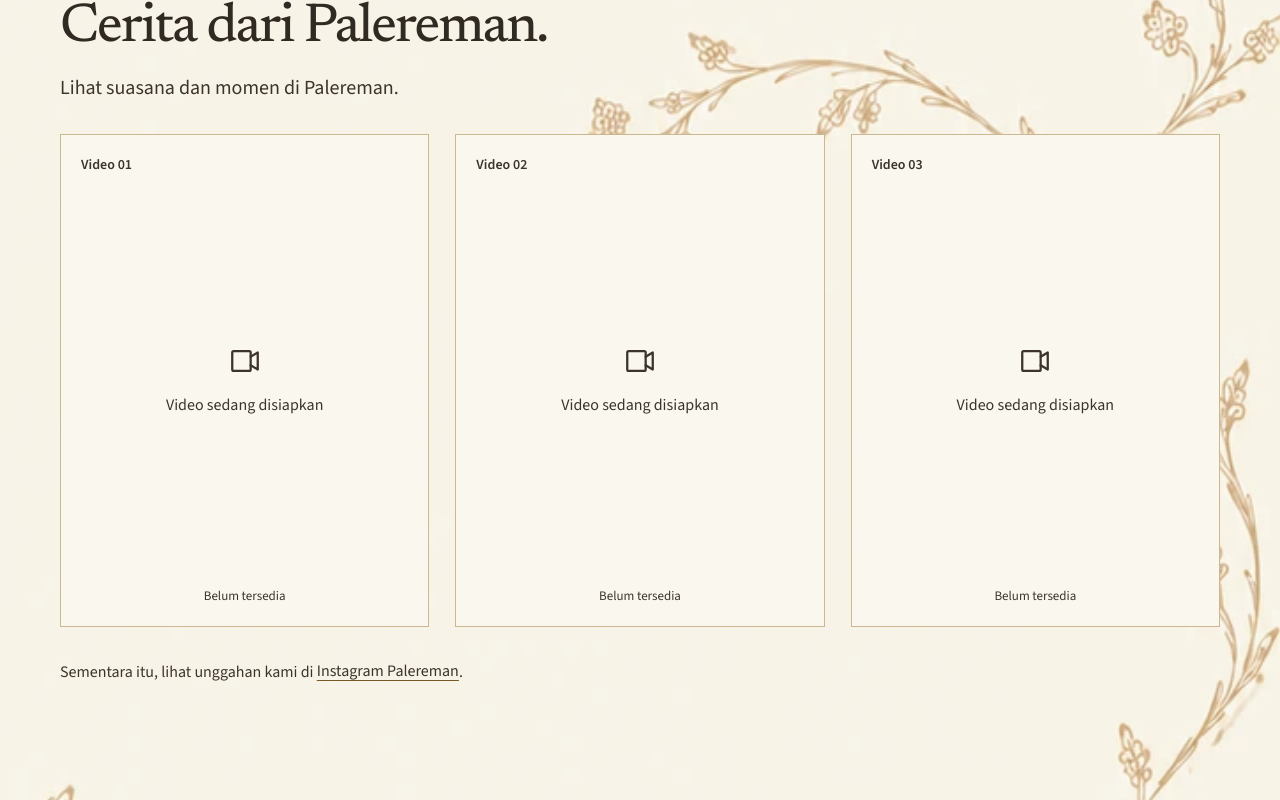
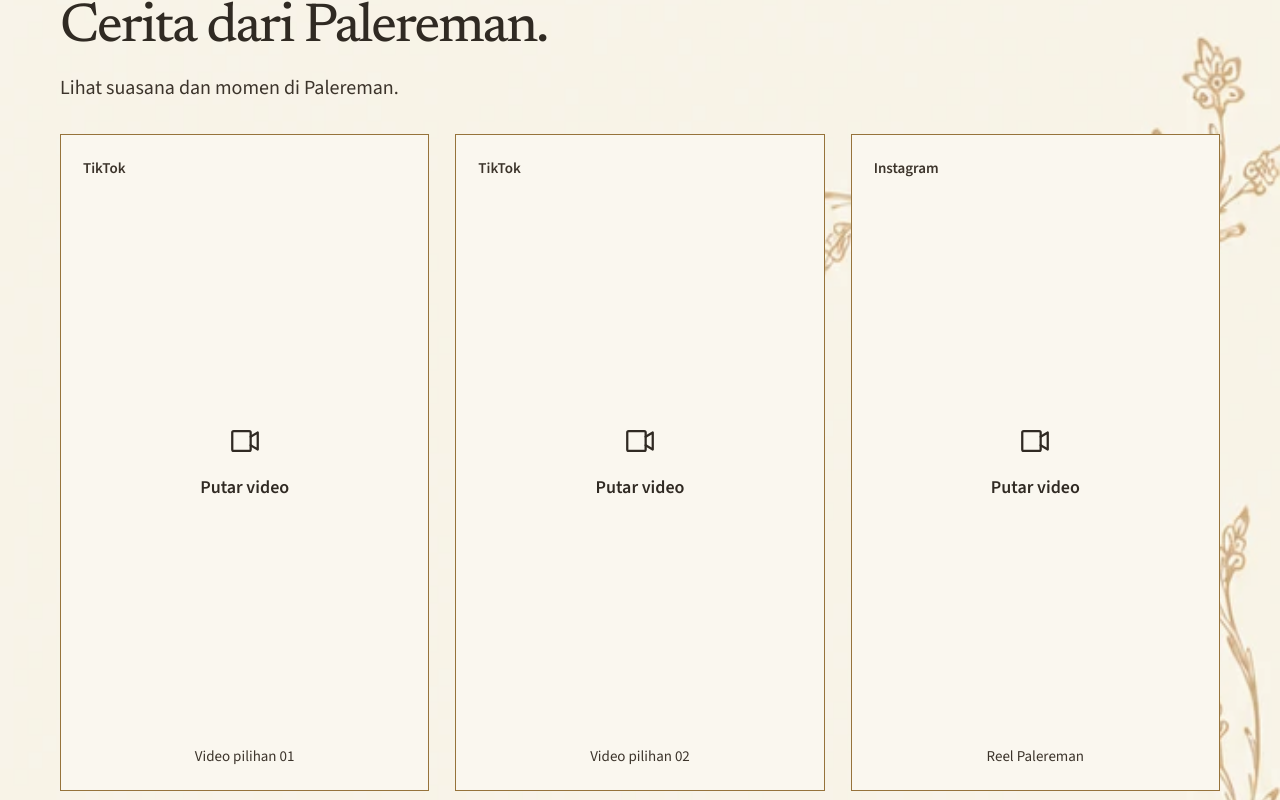
Before and after one commit to affanlst/palereman, a Next.js app: page / in a window 1280 px wide. Shown: the part 2600-3400 px from the top of the page. Built offline with nearby package versions, Linux system fonts and the light colour scheme.

Commit message:
Install selected TikTok and Instagram videos with deferred players

```diff
--- /dev/null
+++ b/src/app/api/videos/[id]/route.ts
@@ -0,0 +1,16 @@
+import { socialVideos, embedUrl } from "@/lib/social-videos";
+import { resolveTikTok } from "@/lib/resolve-tiktok";
+
+export async function GET(_request: Request, { params }: { params: Promise<{ id: string }> }) {
+  const { id } = await params;
+  const video = socialVideos.find((item) => item.id === id);
+  if (!video) return Response.json({ error: "Video tidak ditemukan." }, { status: 404 });
+
+  try {
+    const src = embedUrl(video) ?? (video.platform === "TikTok" ? await resolveTikTok(video.url) : null);
+    if (!src) throw new Error("No player URL");
+    return Response.json({ src }, { headers: { "Cache-Control": "public, max-age=3600" } });
+  } catch {
+    return Response.json({ error: "Pemutar belum dapat dibuka. Tonton melalui tautan sumber." }, { status: 502, headers: { "Cache-Control": "no-store" } });
+  }
+}
--- a/src/app/globals.css
+++ b/src/app/globals.css
@@ -88,10 +88,17 @@ section[id] { scroll-margin-top: 112px; }
 .video-index { text-align: left; font-size: 14px; font-weight: 600; color: var(--muted); }
 .video-note { font-size: 13px; color: var(--muted); }
 .video-empty-note { color: var(--muted); margin-top: 23px; font-size: 16px; }
-.social-video { min-width: 0; }
+.social-video { position: relative; min-width: 0; }
 .social-cover, .social-player { position: relative; width: 100%; aspect-ratio: 9/16; background: var(--card); border: 1px solid var(--line); }
 .social-cover { display: block; padding: 0; border-color: #96733b; }
 .social-cover img { object-fit: cover; }
+.social-cover-plain { display: flex; flex-direction: column; justify-content: space-between; align-items: stretch; padding: 22px; color: var(--ink); text-align: left; }
+.social-cover-plain:hover { background: var(--paper); }
+.cover-platform, .cover-title { font-size: 15px; color: var(--muted); }
+.cover-platform { font-weight: 600; }
+.cover-action { display: grid; justify-items: center; gap: 16px; font-size: 18px; font-weight: 600; }
+.cover-action svg { width: 34px; height: 34px; }
+.cover-title { text-align: center; }
 .play-label { position: absolute; top: 50%; left: 50%; transform: translate(-50%, -50%); padding: 14px 18px; background: var(--ink); color: var(--card); font-weight: 600; white-space: nowrap; }
 .social-player iframe { display: block; width: 100%; height: 100%; border: 0; }
 .player-error { display: grid; align-content: center; justify-items: center; height: 100%; padding: 20px; text-align: center; }
--- a/src/components/social-videos.tsx
+++ b/src/components/social-videos.tsx
@@ -1,9 +1,9 @@
 "use client";
 
 import Image from "next/image";
-import { useEffect, useState, type KeyboardEvent } from "react";
+import { useEffect, useRef, useState, type KeyboardEvent } from "react";
 import { Icon } from "@/components/icon";
-import { embedUrl, socialVideos } from "@/lib/social-videos";
+import { embedUrl, socialVideos, type SocialVideo } from "@/lib/social-videos";
 import { profile } from "@/lib/profile";
 
 type PlayerState = "loading" | "loaded" | "failed";
@@ -27,11 +27,46 @@ export function SocialVideos() {
   const [active, setActive] = useState<string | null>(null);
   const [status, setStatus] = useState<PlayerState>("loading");
   const [attempt, setAttempt] = useState(0);
-  const videos = socialVideos.filter((video) => embedUrl(video));
+  const [playerSrc, setPlayerSrc] = useState<string | null>(null);
+  const pending = useRef<AbortController | null>(null);
+  const selected = useRef<string | null>(null);
+  const videos = socialVideos;
+
+  useEffect(() => () => pending.current?.abort(), []);
+
+  async function play(video: SocialVideo) {
+    pending.current?.abort();
+    const controller = new AbortController();
+    pending.current = controller;
+    selected.current = video.id;
+    setActive(video.id);
+    setStatus("loading");
+    setAttempt((value) => value + 1);
+    const direct = embedUrl(video);
+    setPlayerSrc(direct);
+    if (direct) return;
+
+    try {
+      const response = await fetch(`/api/videos/${encodeURIComponent(video.id)}`, { signal: controller.signal });
+      if (!response.ok) throw new Error("Player unavailable");
+      const result: { src?: string } = await response.json();
+      if (!result.src) throw new Error("Missing player URL");
+      if (!controller.signal.aborted) setPlayerSrc(result.src);
+    } catch {
+      if (!controller.signal.aborted) setStatus("failed");
+    }
+  }
+
+  function closePlayer() {
+    pending.current?.abort();
+    selected.current = null;
+    setActive(null);
+    setPlayerSrc(null);
+  }
 
   useEffect(() => {
     if (!active || status !== "loading") return;
-    const timeout = window.setTimeout(() => setStatus("failed"), 15000);
+    const timeout = window.setTimeout(() => { pending.current?.abort(); setStatus("failed"); }, 15000);
     return () => window.clearTimeout(timeout);
   }, [active, status, attempt]);
 
@@ -51,12 +86,15 @@ export function SocialVideos() {
     return <article className="social-video" key={video.id}>
       {playing ? <>
         <div className="social-player">
-          {status !== "failed" && <iframe key={`${video.id}-${attempt}`} title={video.title} src={embedUrl(video)!} allow="encrypted-media; picture-in-picture" allowFullScreen onLoad={() => setStatus("loaded")} onError={() => setStatus("failed")} />}
-          {status === "failed" && <div className="player-error"><p>Pemutar tidak dapat dimuat.</p><button className="text-link" onClick={() => { setStatus("loading"); setAttempt((value) => value + 1); }}>Coba lagi</button></div>}
+          {status !== "failed" && playerSrc && <iframe key={`${video.id}-${attempt}`} title={video.title} src={playerSrc} allow="encrypted-media; picture-in-picture" allowFullScreen onLoad={() => { if (selected.current === video.id) setStatus("loaded"); }} onError={() => { if (selected.current === video.id) setStatus("failed"); }} />}
+          {status === "loading" && !playerSrc && <div className="player-error"><p>Menyiapkan pemutar…</p></div>}
+          {status === "failed" && <div className="player-error"><p>Pemutar tidak dapat dimuat.</p><button className="text-link" onClick={() => play(video)}>Coba lagi</button></div>}
         </div>
         <p className="social-status" role="status">{status === "loading" ? "Memuat pemutar video…" : status === "failed" ? "Buka tautan sumber untuk menonton videonya." : "Jika video tidak dapat diputar, gunakan tautan sumber di bawah."}</p>
-        <button className="text-link player-close" onClick={() => setActive(null)}>Tutup pemutar</button>
-      </> : <button type="button" className="social-cover" onClick={() => { setActive(video.id); setStatus("loading"); }} aria-label={`Putar ${video.title}`}><Image src={video.cover} alt="" fill sizes="(max-width: 700px) 85vw, 360px" /><span className="play-label"><span aria-hidden="true">▷</span> Putar video</span></button>}
+        <button className="text-link player-close" onClick={closePlayer}>Tutup pemutar</button>
+      </> : <button type="button" className={`social-cover${video.cover ? "" : " social-cover-plain"}`} onClick={() => play(video)} aria-label={`Putar ${video.title}`}>
+        {video.cover ? <><Image src={video.cover} alt="" fill sizes="(max-width: 700px) 85vw, 360px" /><span className="play-label"><span aria-hidden="true">▷</span> Putar video</span></> : <><span className="cover-platform">{video.platform}</span><span className="cover-action"><Icon name="video" />Putar video</span><span className="cover-title">{video.title}</span></>}
+      </button>}
       <div className="social-video-meta"><h3>{video.title}</h3><span>{video.platform}</span><a className="text-link" href={video.url} target="_blank" rel="noopener noreferrer">Tonton di {video.platform}<span className="sr-only"> (tab baru)</span></a></div>
     </article>;
   })}</div>;
--- /dev/null
+++ b/src/lib/resolve-tiktok.ts
@@ -0,0 +1,24 @@
+const allowedHosts = new Set(["tiktok.com", "www.tiktok.com", "vt.tiktok.com", "vm.tiktok.com", "m.tiktok.com"]);
+
+function allowedUrl(url: URL) {
+  return url.protocol === "https:" && allowedHosts.has(url.hostname) && !url.username && !url.password && (!url.port || url.port === "443");
+}
+
+export async function resolveTikTok(source: string, request: typeof fetch = fetch): Promise<string> {
+  let url = new URL(source);
+  const signal = AbortSignal.timeout(8000);
+
+  for (let step = 0; step < 5; step++) {
+    if (!allowedUrl(url)) throw new Error("Unsupported TikTok redirect");
+    const id = url.pathname.match(/^\/@[^/]+\/video\/(\d+)\/?$/)?.[1];
+    if (id) return `https://www.tiktok.com/embed/v2/${id}`;
+
+    const response = await request(url, { redirect: "manual", signal, cache: "no-store" });
+    const location = response.headers.get("location");
+    await response.body?.cancel();
+    if (response.status < 300 || response.status >= 400 || !location) throw new Error("TikTok redirect unavailable");
+    url = new URL(location, url);
+  }
+
+  throw new Error("Too many TikTok redirects");
+}
--- a/src/lib/social-videos.ts
+++ b/src/lib/social-videos.ts
@@ -3,11 +3,14 @@ export type SocialVideo = {
   platform: "Instagram" | "TikTok";
   title: string;
   url: string;
-  cover: string;
+  cover?: string;
 };
 
-// Add only owner-approved post URLs and locally licensed cover images.
-export const socialVideos: SocialVideo[] = [];
+export const socialVideos: SocialVideo[] = [
+  { id: "tiktok-01", platform: "TikTok", title: "Video pilihan 01", url: "https://vt.tiktok.com/ZSg8Rnhj3/" },
+  { id: "tiktok-02", platform: "TikTok", title: "Video pilihan 02", url: "https://vt.tiktok.com/ZSg88xVLX/" },
+  { id: "instagram-01", platform: "Instagram", title: "Reel Palereman", url: "https://www.instagram.com/reel/DeVtcAhTdTY/" },
+];
 
 export function embedUrl(video: SocialVideo) {
   if (video.platform === "Instagram") {
```
Also changed, not shown: 9 other files (tests, documents, lock files or other folders).
